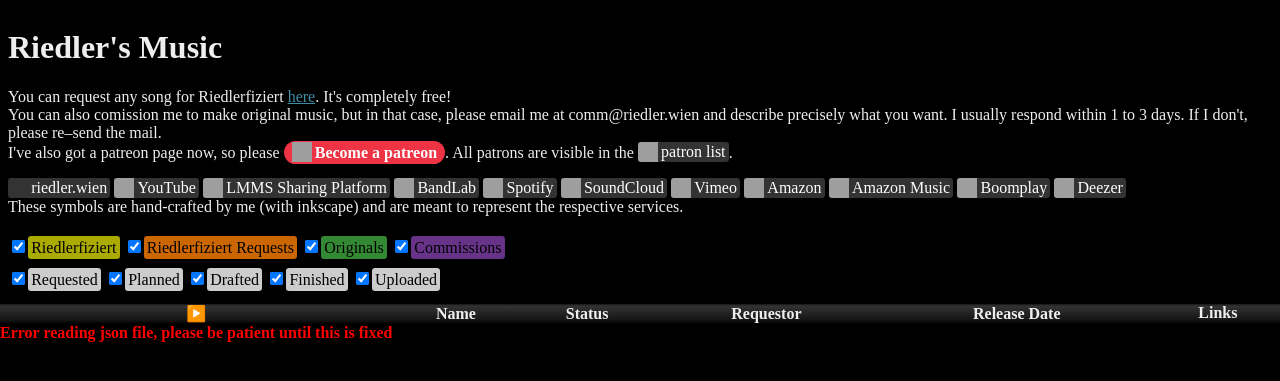
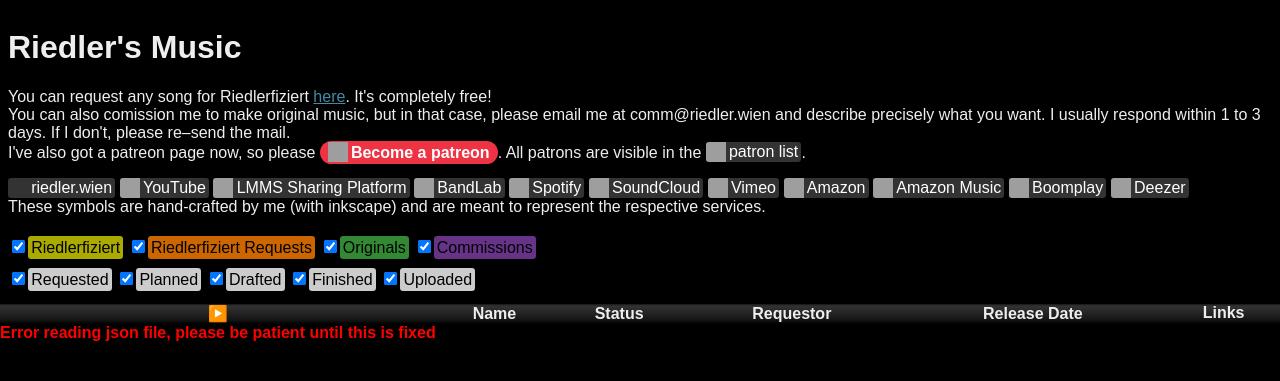
Before and after one commit to RiedleroD/riedler.wien-legacy, a PHP site: page / in a window 1280 px wide. Shown: the top 381 px of the page. Run offline with PHP 8.4, Linux system fonts and the light colour scheme.

Commit message:
set everything to sans-serif

```diff
--- a/index.php
+++ b/index.php
@@ -9,7 +9,8 @@
 				margin:0;
 				padding:0.5rem;
 				background-color:#000;
-				color:#EEE;}
+				color:#EEE;
+				font-family:sans-serif}
 			#maintable{
 				display:table;
 				width:calc(100% + 1rem);
--- a/patrons/index.php
+++ b/patrons/index.php
@@ -8,7 +8,8 @@
 				background-color:#000;
 				color:#CCC;
 				padding:0;
-				margin:0;}
+				margin:0;
+				font-family:sans-serif}
 			h1{
 				margin-top:0.5em;
 				margin-bottom:0.5em;}
--- a/play/index.php
+++ b/play/index.php
@@ -63,6 +63,7 @@
 				margin-top:2em;
 				padding:0.2em;
 				padding-bottom:0.1em;
+				font-family:sans-serif;
 				background:linear-gradient(to bottom,#000 0em,#333 0.2em,#333 calc(100% - 0.2em),#000 100%);}
 			button:hover{
 				cursor:pointer;/*because it isn't by standard for some reason*/}
```
